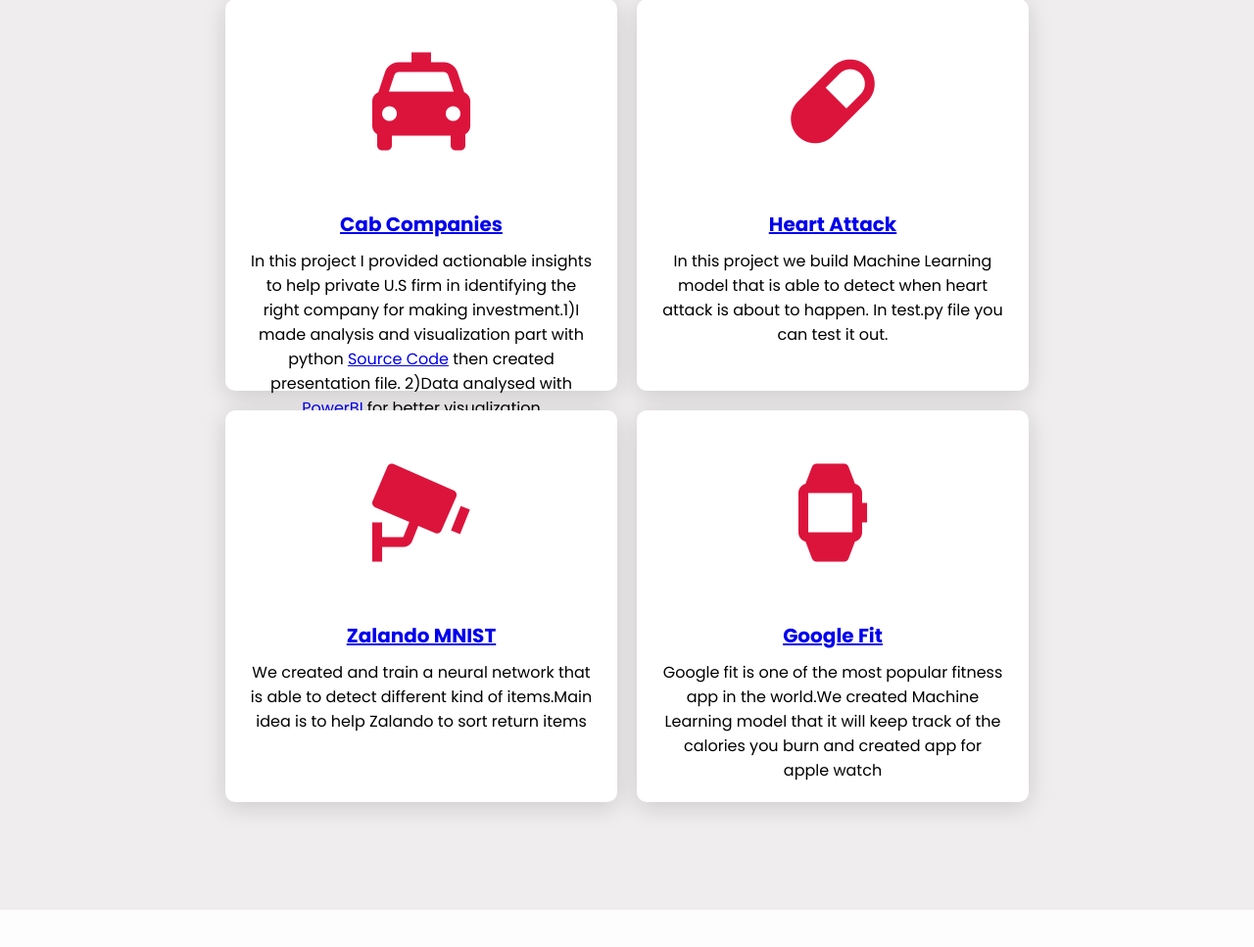
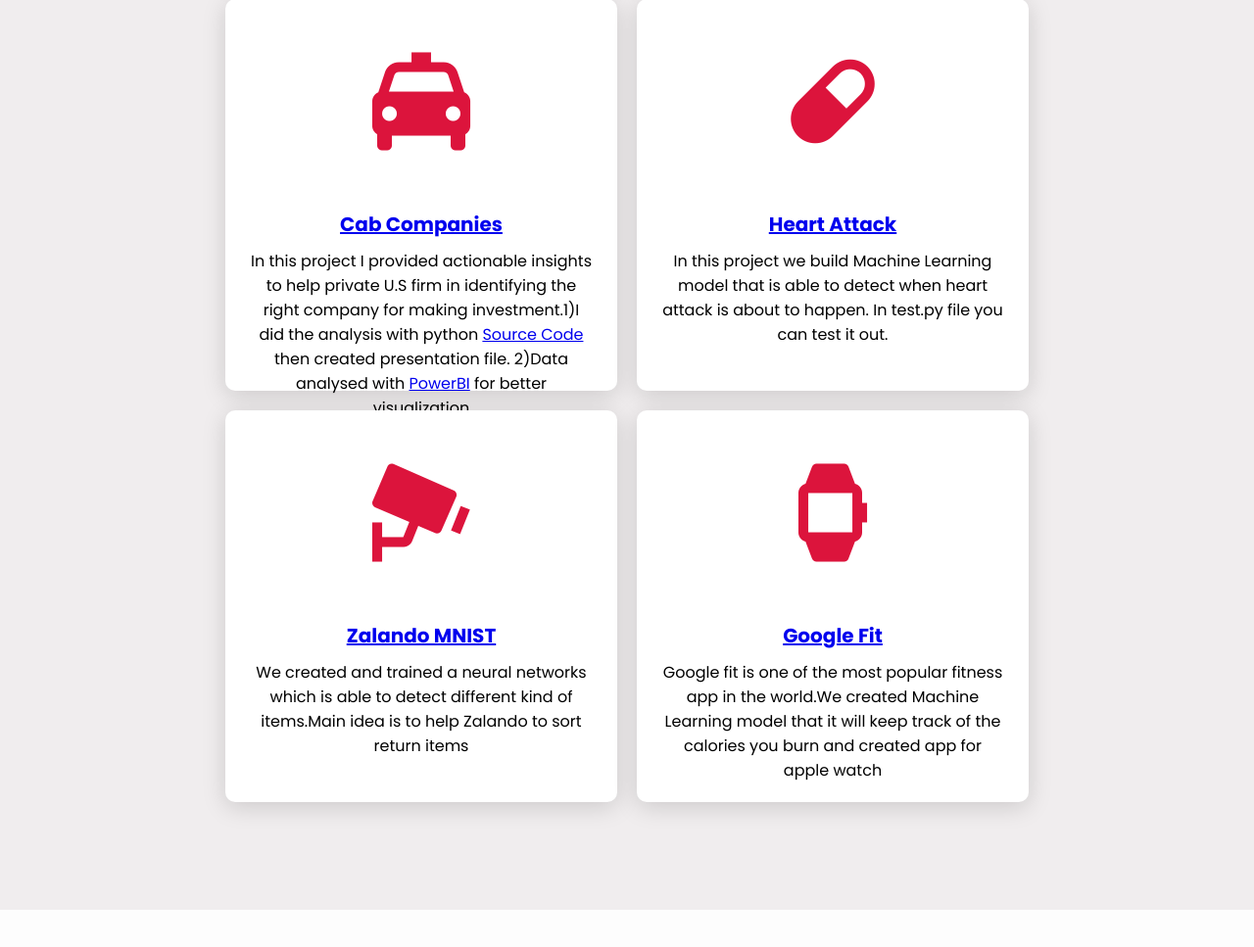
Before and after one commit to Islompulatov/portfolio, a Django app: page / in a window 1280 px wide. Shown: the part 3513-4480 px from the top of the page at 98% size. Run offline with Django 4.2, Linux system fonts and the light colour scheme; some libraries are stand-ins or nearby versions; some web fonts are replaced.

Commit message:
projects updated

```diff
--- a/main/templates/index.html
+++ b/main/templates/index.html
@@ -218,7 +218,7 @@
                 <div class="info">
                     <h3><a href="https://github.com/Islompulatov/Internship/tree/main/week3/presentation" target="_blank">Cab Companies</a></h3>
                     <p>In this project I provided actionable insights to help private U.S firm in identifying the right company for making
-                        investment.1)I made analysis and visualization part with python <a href="https://github.com/Islompulatov/Internship/blob/main/week2/dataset/EDA.ipynb" target="_blank">Source Code</a> then created presentation file.
+                        investment.1)I did the analysis with python <a href="https://github.com/Islompulatov/Internship/blob/main/week2/dataset/EDA.ipynb" target="_blank">Source Code</a> then created presentation file.
                         2)Data analysed with <a href="https://github.com/Islompulatov/Internship/tree/main/week3/presentation" target="_blank">PowerBI</a>  for better visualization
                         </p>
                 </div>
@@ -239,7 +239,7 @@
                 </div>
                 <div class="info">
                     <h3><a href="https://github.com/Islompulatov/zalando_challange" target="_blank">Zalando MNIST</a></h3>
-                    <p>We created and train a neural network that is able to detect different kind of items.Main idea is to help Zalando to sort return items</p>
+                    <p>We created and trained a neural networks which is able to detect different kind of items.Main idea is to help Zalando to sort return items</p>
                 </div>
             </div>
             <div class="card reveal">
```
